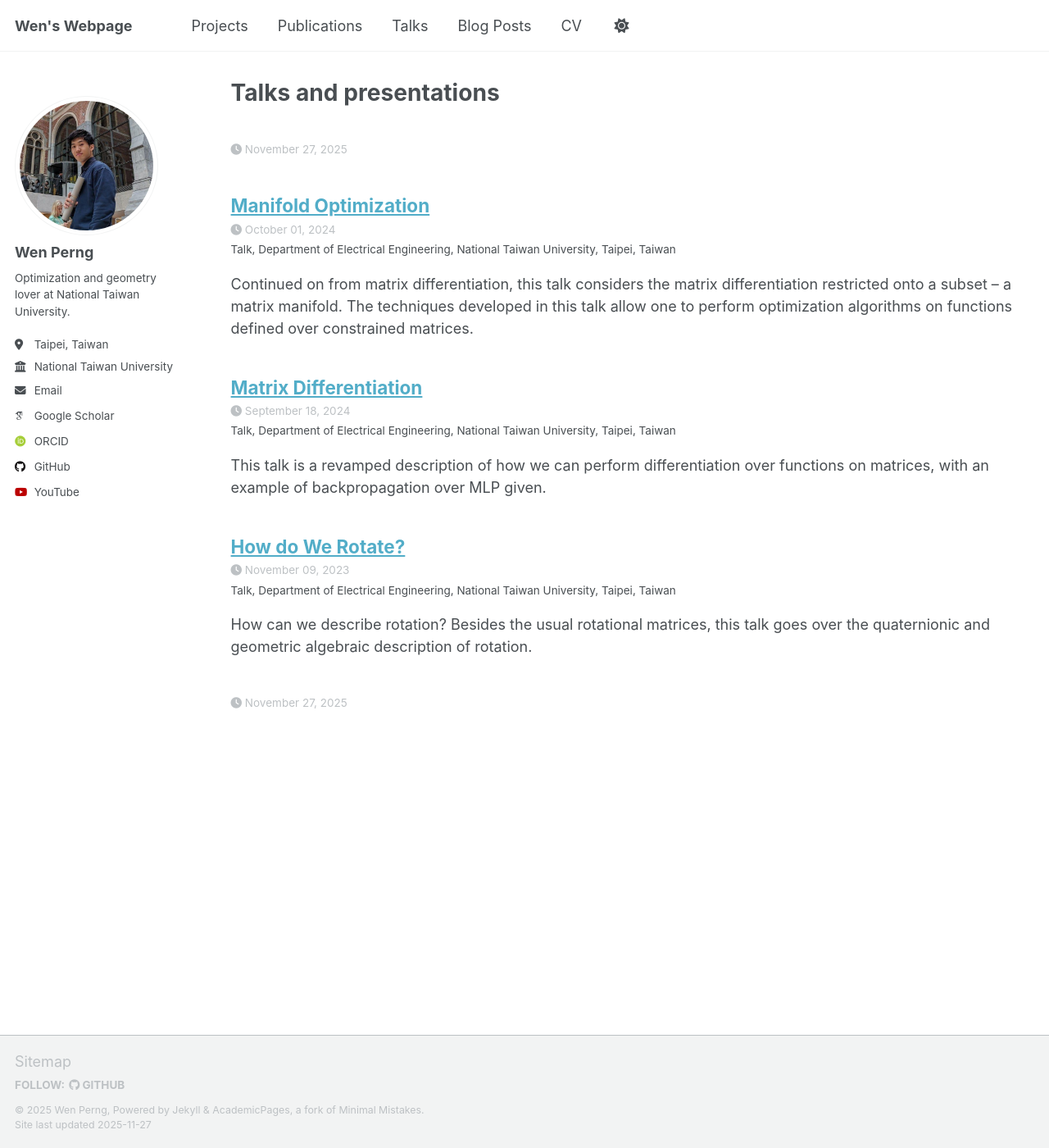
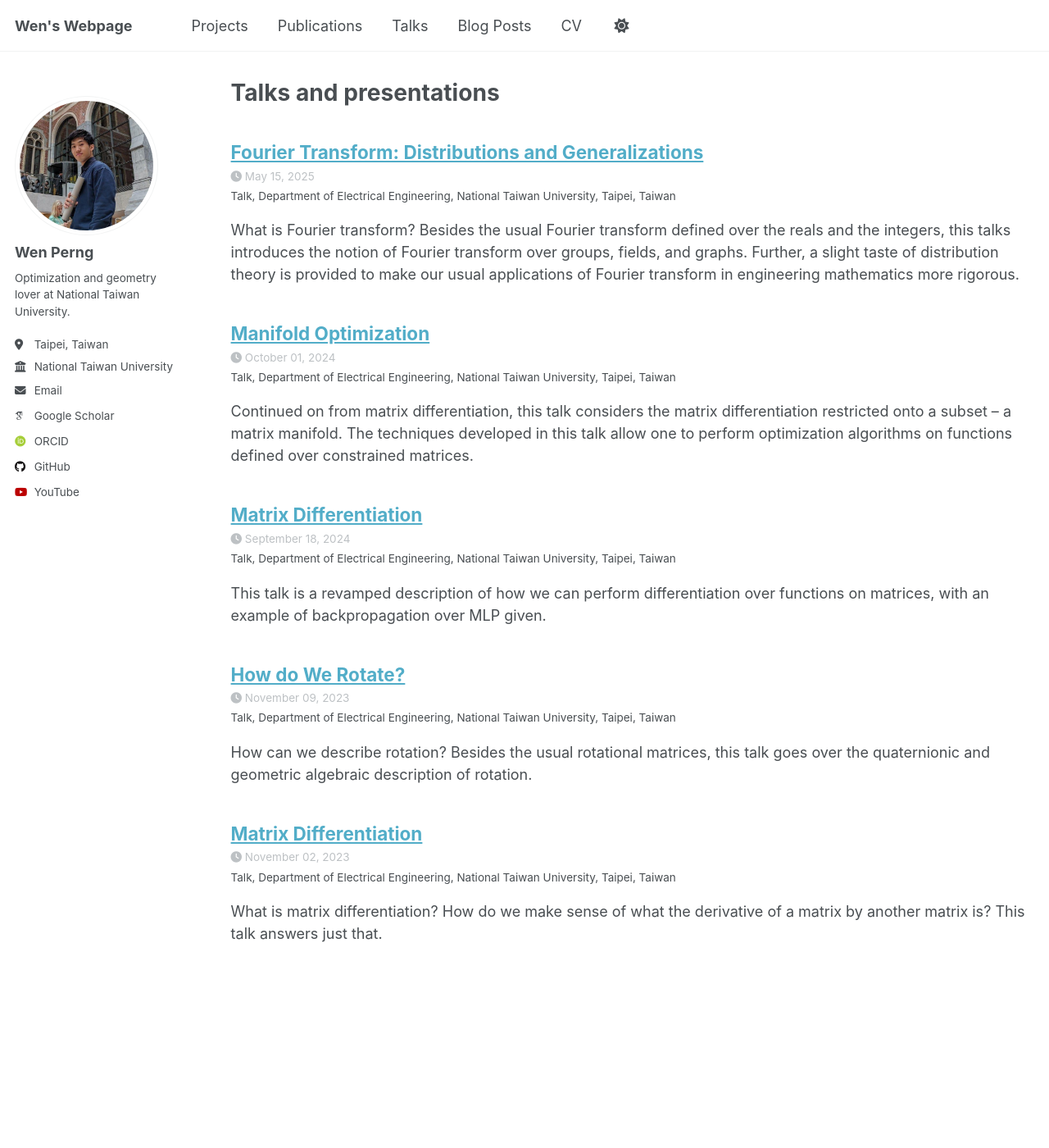
Before and after one commit to WenPerng/WenPerng.github.io, a Jekyll site: the page built from _pages/talks.html, in a window 1280 px wide and 1400 px high. Shown: the whole window at 82% size. Built offline with Jekyll 4.4.1, drawn with Linux system fonts in a browser that asks for light colours; some web fonts are replaced; a script that is not in the unit is left out.

Commit message:
excerpt cannot have equations

```diff
--- a/_talks/2023-11-02-talk.md
+++ b/_talks/2023-11-02-talk.md
@@ -6,8 +6,7 @@
 venue: "Department of Electrical Engineering, National Taiwan University"
 date: 2023-11-02
 location: "Taipei, Taiwan"
-excerpt: "What is matrix differentiation? How do we make sense of the notation \\(\frac{\mathrm{d} f}{\mathrm{d} A}\\), where \\(f\\) is a scalar function of a matrix \\(A\\)? This talk answers just that.
-"
+excerpt: "What is matrix differentiation? How do we make sense of what the derivative of a matrix by another matrix is? This talk answers just that."
 ---
 
 > What is matrix differentiation? How do we make sense of the notation \\(\frac{\mathrm{d} f}{\mathrm{d} A}\\), where \\(f\\) is a scalar function of a matrix \\(A\\)? This talk answers just that.
--- a/_talks/2025-05-15-talk.md
+++ b/_talks/2025-05-15-talk.md
@@ -6,7 +6,7 @@
 venue: "Department of Electrical Engineering, National Taiwan University"
 date: 2025-05-15
 location: "Taipei, Taiwan"
-excerpt: "What is Fourier transform? Besides the usual Fourier transform defined over \\(\mathbb{R}\\) and \\(\mathbb{Z}\\), this talks introduces the notion of Fourier transform over groups, fields, and graphs. Further, a slight taste of distribution theory is provided to make our usual applications of Fourier transform in engineering mathematics more rigorous. "
+excerpt: "What is Fourier transform? Besides the usual Fourier transform defined over the reals and the integers, this talks introduces the notion of Fourier transform over groups, fields, and graphs. Further, a slight taste of distribution theory is provided to make our usual applications of Fourier transform in engineering mathematics more rigorous. "
 ---
 
 > What is Fourier transform? Besides the usual Fourier transform defined over \\(\mathbb{R}\\) and \\(\mathbb{Z}\\), this talks introduces the notion of Fourier transform over groups, fields, and graphs. Further, a slight taste of distribution theory is provided to make our usual applications of Fourier transform in engineering mathematics more rigorous.
```
